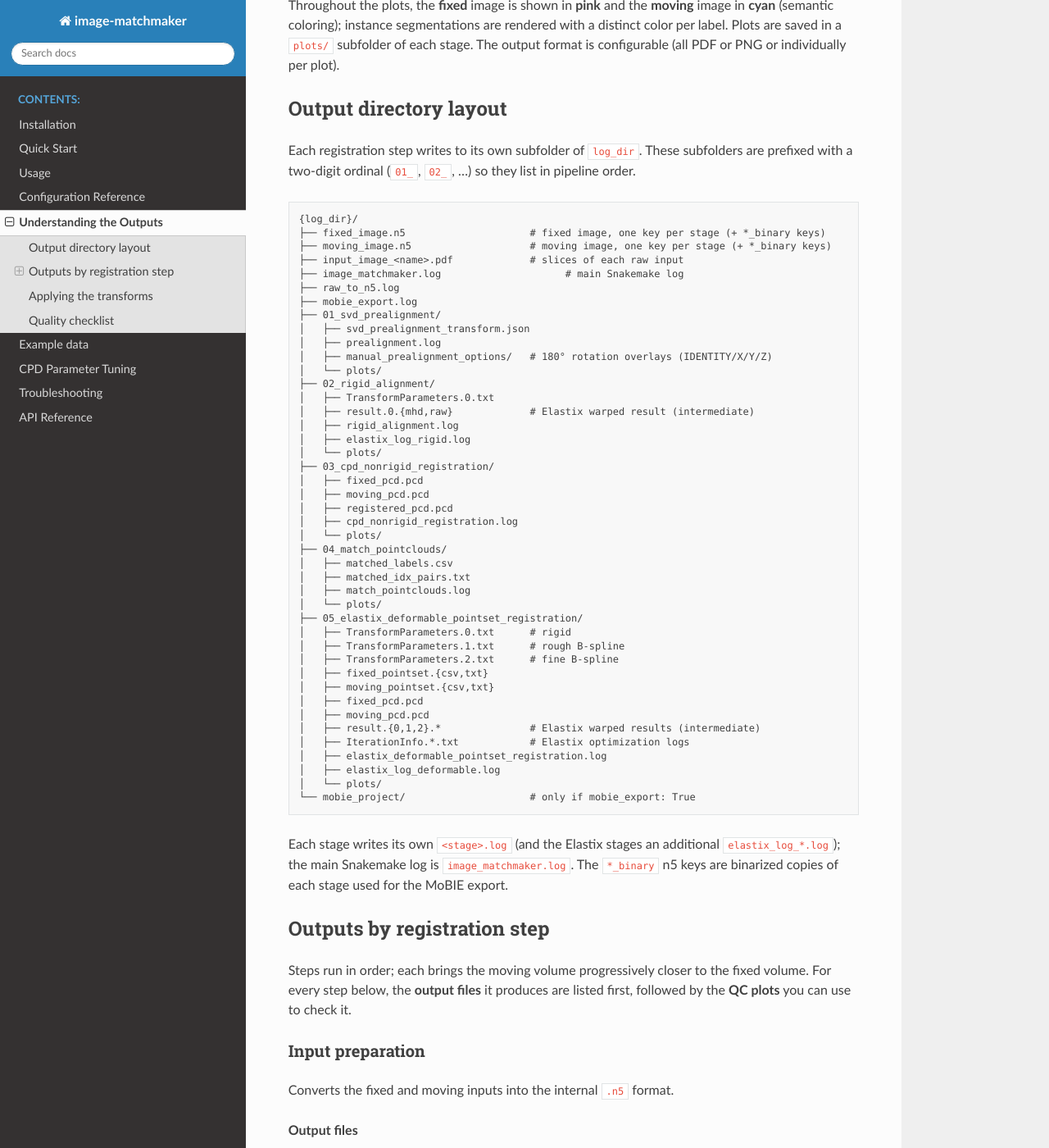
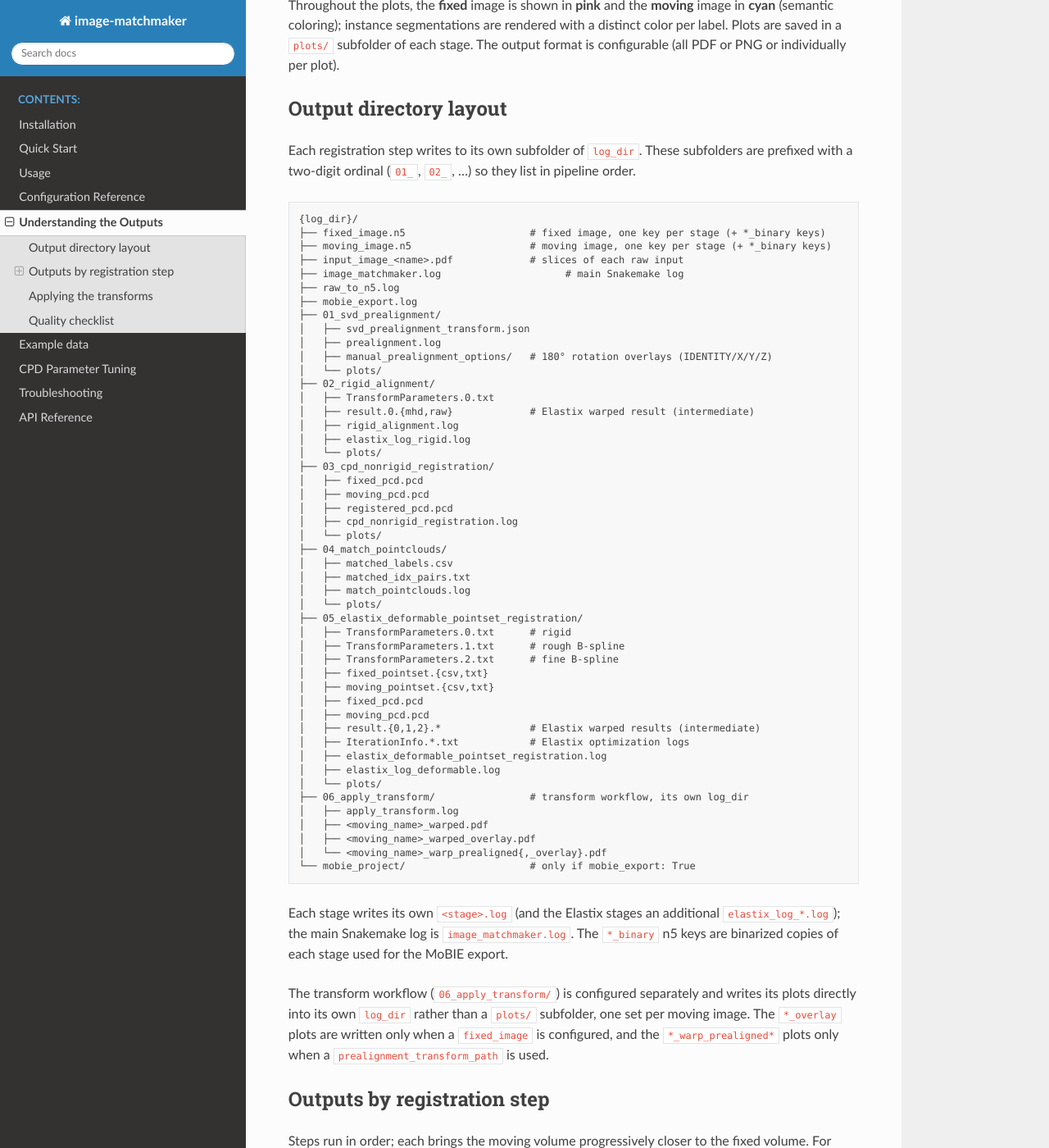
Before and after one commit to kreshuklab/image-matchmaker, a Sphinx documentation site: the page built from docs/source/outputs.md, in a window 1280 px wide and 1400 px high, scrolled down 262 px. Shown: the whole window at 82% size. Built offline with Sphinx 7.4.7 and the Read the Docs theme 3.1.0, drawn with Linux system fonts in a browser that asks for light colours.

Commit message:
minor docs update

````diff
--- a/docs/source/outputs.md
+++ b/docs/source/outputs.md
@@ -59,12 +59,23 @@ order.
 │   ├── elastix_deformable_pointset_registration.log
 │   ├── elastix_log_deformable.log
 │   └── plots/
+├── 06_apply_transform/                # transform workflow, its own log_dir
+│   ├── apply_transform.log
+│   ├── <moving_name>_warped.pdf
+│   ├── <moving_name>_warped_overlay.pdf
+│   └── <moving_name>_warp_prealigned{,_overlay}.pdf
 └── mobie_project/                     # only if mobie_export: True
 ```
 
 Each stage writes its own `<stage>.log` (and the Elastix stages an additional
 `elastix_log_*.log`); the main Snakemake log is `image_matchmaker.log`. The `*_binary`
 n5 keys are binarized copies of each stage used for the MoBIE export.
+
+The transform workflow (`06_apply_transform/`) is configured separately and writes
+its plots directly into its own `log_dir` rather than a `plots/` subfolder, one set
+per moving image. The `*_overlay` plots are written only when a `fixed_image` is
+configured, and the `*_warp_prealigned*` plots only when a
+`prealignment_transform_path` is used.
 
 ## Outputs by registration step
 
````
Also changed, not shown: docs/source/config_ref.md (+3 -0 lines).
